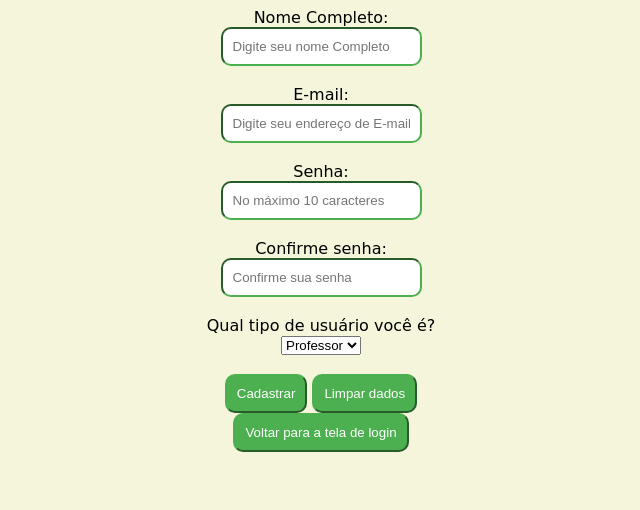
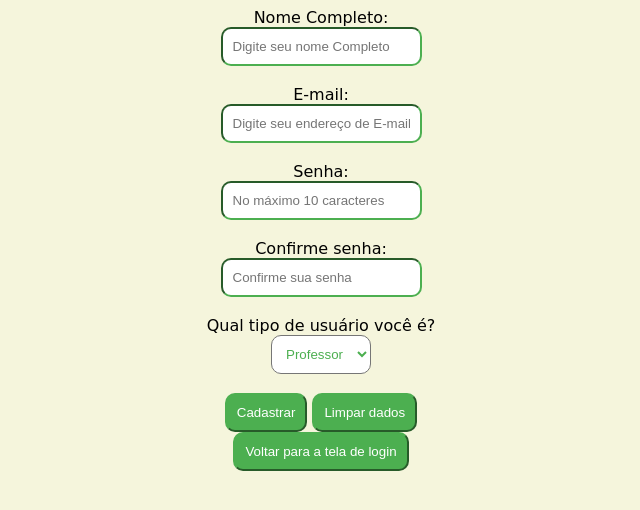
Before and after one commit to CesarAGL/meuPrimeiroProjetoHTML2, a plain HTML site: page cadastro.html in a window 1280 px wide. Shown: the whole page, without its empty margins (319-959 px from the left). Drawn offline with Linux system fonts and the light colour scheme.

Commit message:
Update global.css

```diff
--- a/css/global.css
+++ b/css/global.css
@@ -47,3 +47,9 @@ input {
     border-color: #4CAF50;
     border-radius: 10px;
 }
+select {
+    background-color: white;
+    color:#4CAF50;
+    padding:10px;
+    border-radius:10px;
+}
```
